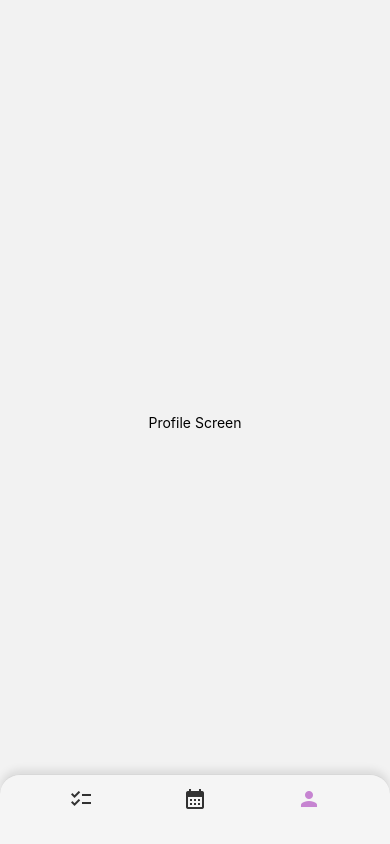
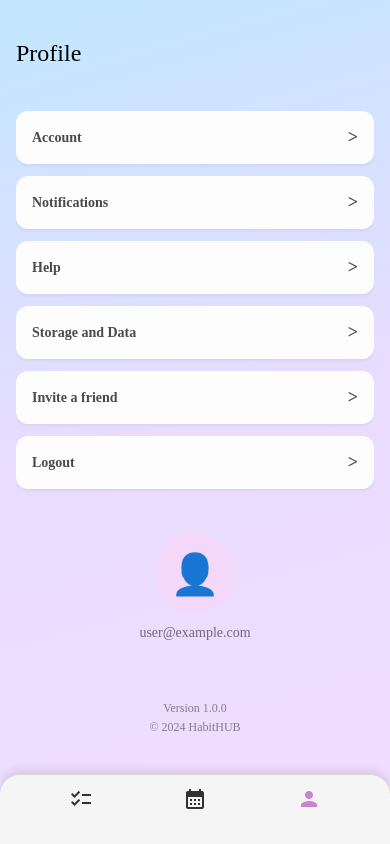
Before and after one commit to deceser/habitHUB-RN-APP, a React Native app: screen /Profile in a window 390 px wide. Built offline with nearby package versions, Linux system fonts and the light colour scheme; no server answers; what expo-web-browser would draw is missing.

Commit message:
profile-screen

```diff
--- a/src/components/ui/FloatingActionButton.tsx
+++ b/src/components/ui/FloatingActionButton.tsx
@@ -1,6 +1,6 @@
 import React from 'react';
 import { StyleSheet, TouchableOpacity, Text } from 'react-native';
-import { useNavigation } from '@react-navigation/native';
+import { useNavigation, useRoute } from '@react-navigation/native';
 import { RootStackScreenProps } from '../../navigation/types';
 
 interface FloatingActionButtonProps {
@@ -10,6 +10,12 @@ interface FloatingActionButtonProps {
 
 export const FloatingActionButton = ({ onPress, label = '+' }: FloatingActionButtonProps) => {
   const navigation = useNavigation<RootStackScreenProps<'MainTabs'>['navigation']>();
+  const route = useRoute();
+
+  // Hide the FAB on the Profile screen
+  if (route.name === 'Profile') {
+    return null;
+  }
 
   const handlePress = () => {
     if (onPress) {
--- a/src/navigation/TabNavigator.tsx
+++ b/src/navigation/TabNavigator.tsx
@@ -2,17 +2,12 @@ import React from 'react';
 import { createBottomTabNavigator } from '@react-navigation/bottom-tabs';
 import { MaterialIcons } from '@expo/vector-icons';
 import { HomeScreen } from '../screens/HomeScreen';
-import { View, StyleSheet, Text } from 'react-native';
+import { View, StyleSheet } from 'react-native';
 import { TabParamList } from './types';
 import { CalendarScreen } from '../screens/CalendarScreen';
+import { ProfileScreen } from '../screens/ProfileScreen';
 
 const Tab = createBottomTabNavigator<TabParamList>();
-
-const ProfileScreen = () => (
-  <View style={styles.placeholder}>
-    <Text>Profile Screen</Text>
-  </View>
-);
 
 export const TabNavigator = () => {
   return (
--- /dev/null
+++ b/src/screens/ProfileScreen.tsx
@@ -0,0 +1,140 @@
+import React from 'react';
+import { StyleSheet, View, Text, SafeAreaView, ScrollView, TouchableOpacity } from 'react-native';
+import { StatusBar } from 'expo-status-bar';
+import { GradientContainer } from '../components/ui/GradientContainer';
+import { commonStyles } from '../constants/styles';
+
+interface MenuItemProps {
+  title: string;
+  onPress?: () => void;
+}
+
+const MenuItem: React.FC<MenuItemProps> = ({ title, onPress }) => {
+  return (
+    <TouchableOpacity style={styles.menuItem} onPress={onPress} activeOpacity={0.7}>
+      <Text style={styles.menuItemText}>{title}</Text>
+      <Text style={styles.menuItemArrow}>{'>'}</Text>
+    </TouchableOpacity>
+  );
+};
+
+export const ProfileScreen = () => {
+  return (
+    <GradientContainer vertical>
+      <StatusBar style="dark" />
+      <SafeAreaView style={commonStyles.container}>
+        <View style={styles.container}>
+          <Text style={styles.title}>Profile</Text>
+
+          <ScrollView showsVerticalScrollIndicator={false}>
+            <View style={styles.menuContainer}>
+              <MenuItem title="Account" />
+              <MenuItem title="Notifications" />
+              <MenuItem title="Help" />
+              <MenuItem title="Storage and Data" />
+              <MenuItem title="Invite a friend" />
+              <MenuItem title="Logout" />
+            </View>
+
+            {/* Placeholder for profile info */}
+            <View style={styles.profileInfoContainer}>
+              <View style={styles.profileImagePlaceholder}>
+                <Text style={styles.profileImageText}>👤</Text>
+              </View>
+              <Text style={styles.profileEmail}>user@example.com</Text>
+            </View>
+
+            {/* App info */}
+            <View style={styles.appInfoContainer}>
+              <Text style={styles.appInfoText}>Version 1.0.0</Text>
+              <Text style={styles.appInfoText}>© 2024 HabitHUB</Text>
+            </View>
+          </ScrollView>
+        </View>
+      </SafeAreaView>
+    </GradientContainer>
+  );
+};
+
+const styles = StyleSheet.create({
+  container: {
+    flex: 1,
+    padding: 16,
+    position: 'relative',
+    paddingBottom: 80,
+  },
+  title: {
+    fontFamily: 'Poppins',
+    fontSize: 24,
+    fontWeight: '500',
+    marginVertical: 24,
+  },
+  menuContainer: {
+    marginTop: 20,
+  },
+  menuItem: {
+    flexDirection: 'row',
+    justifyContent: 'space-between',
+    alignItems: 'center',
+    backgroundColor: '#FDFDFD',
+    borderRadius: 12,
+    padding: 16,
+    marginBottom: 12,
+    shadowColor: '#000',
+    shadowOffset: { width: 0, height: 2 },
+    shadowOpacity: 0.05,
+    shadowRadius: 3,
+    elevation: 2,
+  },
+  menuItemText: {
+    fontFamily: 'Poppins',
+    fontSize: 14,
+    fontWeight: '700',
+    color: 'rgba(30, 28, 28, 0.8)',
+  },
+  menuItemArrow: {
+    fontFamily: 'Poppins',
+    fontSize: 18,
+    fontWeight: '700',
+    color: 'rgba(30, 28, 28, 0.8)',
+  },
+  profileInfoContainer: {
+    alignItems: 'center',
+    marginTop: 32,
+    marginBottom: 20,
+  },
+  profileImagePlaceholder: {
+    width: 80,
+    height: 80,
+    borderRadius: 40,
+    backgroundColor: '#F4D8F9',
+    justifyContent: 'center',
+    alignItems: 'center',
+    marginBottom: 12,
+  },
+  profileImageText: {
+    fontSize: 40,
+  },
+  profileName: {
+    fontFamily: 'Poppins',
+    fontSize: 18,
+    fontWeight: '600',
+    marginBottom: 4,
+  },
+  profileEmail: {
+    fontFamily: 'Poppins',
+    fontSize: 14,
+    color: 'rgba(30, 28, 28, 0.6)',
+  },
+  appInfoContainer: {
+    alignItems: 'center',
+    marginTop: 40,
+    marginBottom: 20,
+  },
+  appInfoText: {
+    fontFamily: 'Poppins',
+    fontSize: 12,
+    color: 'rgba(30, 28, 28, 0.5)',
+    marginBottom: 4,
+  },
+});
```
Also changed, not shown: src/assets/images/profile_logout_bg.png (added), src/assets/images/tab_bar_bg.png (added).
